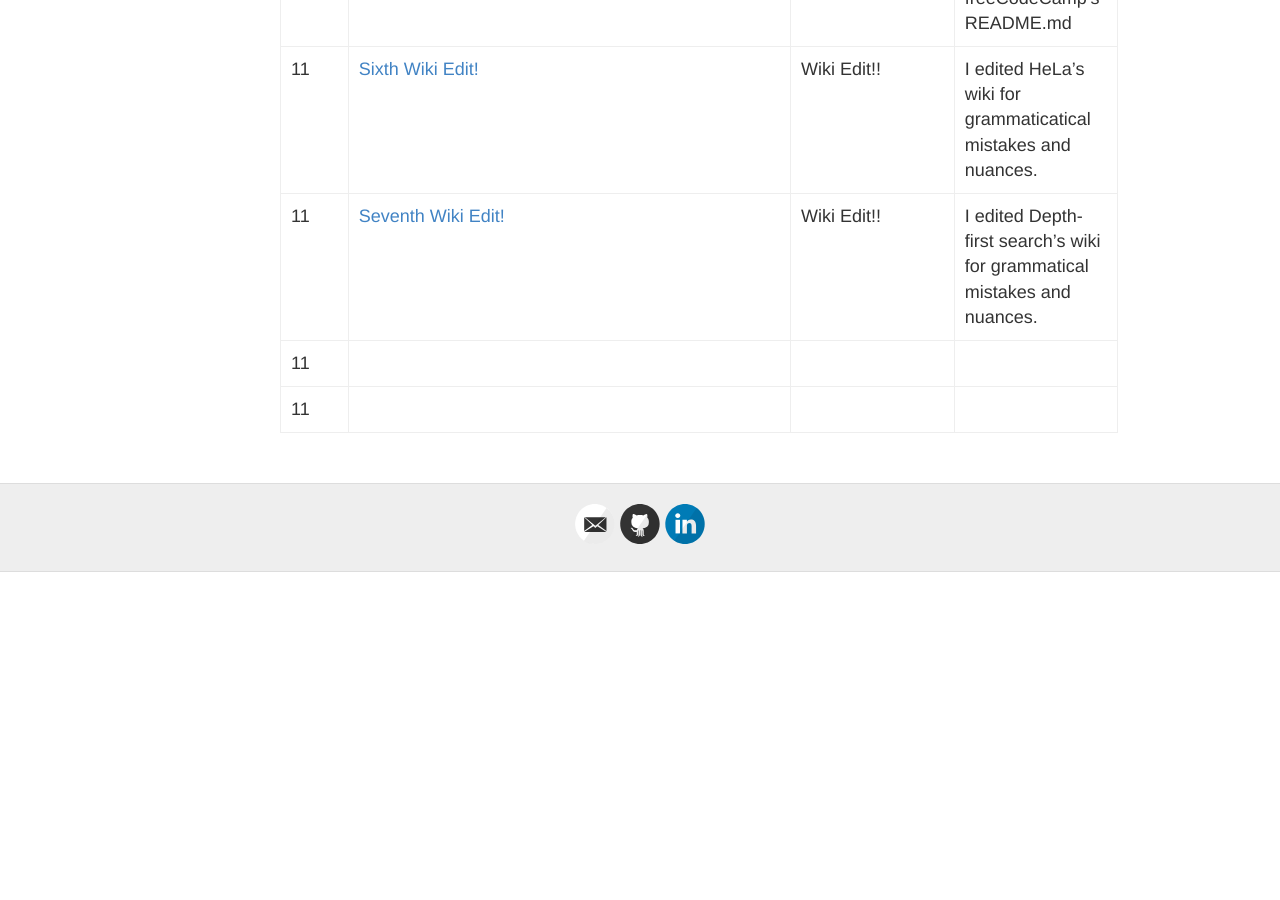
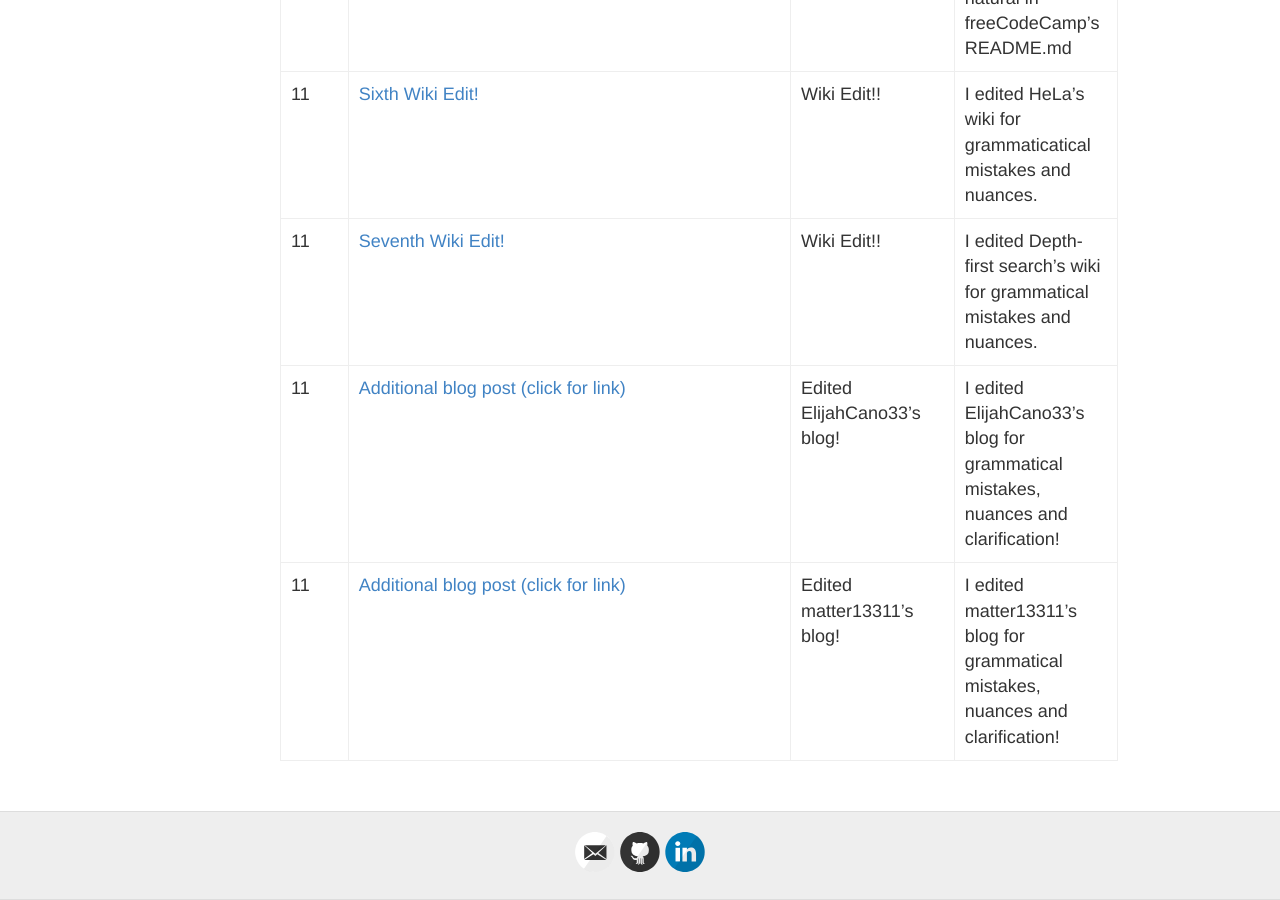
Before and after one commit to hunter-college-ossd-spr-2020/MarceloDamian-weekly, a Jekyll site: the page built from contributions.md, in a window 1280 px wide and 900 px high, scrolled down 3780 px. Built offline with Jekyll 4.4.1, drawn with Linux system fonts in a browser that asks for light colours; before the commit the page ends 4352 px from its top, so only the background shows below that; some of the changed text lies outside the part shown.

Commit message:
Update contributions.md

```diff
--- a/contributions.md
+++ b/contributions.md
@@ -29,9 +29,9 @@ following the same syntax.
 |  5  | [Edited blog post (click for link)](https://github.com/hunter-college-ossd-spr-2020/Ks5810-weekly/blob/gh-pages/_posts/2020-03-01-week05.md)    | Edited Ks5810's blog | I edited Ks5810's blog for grammatical mistakes! |
 |  6  | [Edited blog post (click for link)](https://github.com/hunter-college-ossd-spr-2020/MichelleLucero-weekly/blob/gh-pages/_posts/2020-03-01-week05.md) | Edited MichelleLuceros's blog | I edited MichelleLuceros's blog for grammatical mistakes and nuances! |
 |  6 |[https://www.openstreetmap.org/changeset/81957603](https://www.openstreetmap.org/changeset/81957603)    | OpenStreet Map feature  |   I added a nail parlor to the open source webpage Openstreet maps.    |
-|  7 |[Edited blog post (click for link)](https://github.com/hunter-college-ossd-spr-2020/ElijahCano33-weekly/blob/gh-pages/_posts/2020-03-01-week05.md)| Edited ElijahCano33's blog | I edited ElijahCano33's blog for grammatical mistakes!|
+|  7 |[Edited blog post (click for link)](https://github.com/hunter-college-ossd-spr-2020/ElijahCano33-weekly/blob/gh-pages/_posts/2020-03-01-week05.md)| Edited ElijahCano33's blog | I edited ElijahCano33's blog for grammatical mistakes and nuances!|
 |  7 |[https://www.openstreetmap.org/changeset/82325085](https://www.openstreetmap.org/changeset/82325085)    | OpenStreet Map feature   |  I added a cafe/restaurant, I typically go to, to the open source webpage Openstreet maps.  |
-|  8 |[Edited blog post (click for link)](https://github.com/hunter-college-ossd-spr-2020/Megamega53-weekly/blob/gh-pages/_posts/2020-03-08-week06.md)    | Edited Megamega53   |  I edited Megamega53's blog for grammatical mistakes and nuances!  |
+|  8 |[Edited blog post (click for link)](https://github.com/hunter-college-ossd-spr-2020/Megamega53-weekly/blob/gh-pages/_posts/2020-03-08-week06.md)    | Edited Megamega53 | I edited Megamega53's blog for grammatical mistakes and nuances!  |
 |  8 |[https://www.openstreetmap.org/changeset/82512619](https://www.openstreetmap.org/changeset/82512619)    | OpenStreet Map feature  |  I added a variety store that I typically go to, to the open source webpage Openstreet maps.  |
 |  8 |[First Wiki Edit!](https://en.wikipedia.org/w/index.php?title=Alan_Turing&oldid=947592937) | Wiki Edit| I edited Alan Turing's wiki for grammatical mistakes and nuances. |
 |  8 |[Second Wiki Edit!](https://en.wikipedia.org/w/index.php?title=Bard_High_School_Early_College&oldid=947593097) |Wiki Edit| I edited Bard High School Early College's wiki for grammatical mistakes. |
@@ -43,5 +43,5 @@ following the same syntax.
 | 10 |[docs(README): updated verbiage to sound more natural](https://github.com/freeCodeCamp/freeCodeCamp/pull/38561)|freeCodeCamp's Contribution!| I updated verbiage to sound more natural in freeCodeCamp's README.md|
 | 11 |[Sixth Wiki Edit!](https://en.wikipedia.org/w/index.php?title=HeLa&oldid=953193135) | Wiki Edit!! | I edited HeLa's wiki for grammaticatical mistakes and nuances. |
 | 11 |[Seventh Wiki Edit!](https://en.wikipedia.org/w/index.php?title=Depth-first_search&oldid=953198849)| Wiki Edit!!| I edited Depth-first search's wiki for grammatical mistakes and nuances.|
-| 11 |[]()|  |  |
-| 11 |[]()|   |  |
+| 11 |[Additional blog post (click for link)](https://github.com/hunter-college-ossd-spr-2020/ElijahCano33-weekly/pull/10/commits)|Edited ElijahCano33's blog!  | I edited ElijahCano33's blog for grammatical mistakes, nuances and clarification! |
+| 11 |[Additional blog post (click for link)](https://github.com/hunter-college-ossd-spr-2020/matter13311-weekly/pull/3/files)| Edited matter13311's blog!| I edited matter13311's blog for grammatical mistakes, nuances and clarification!  |
```
